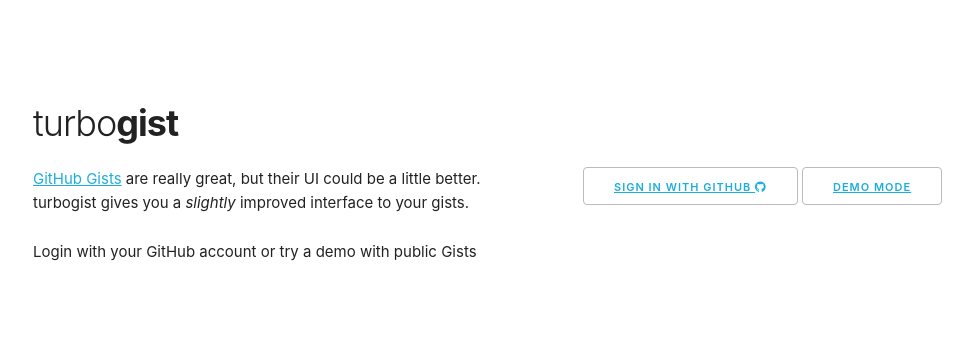
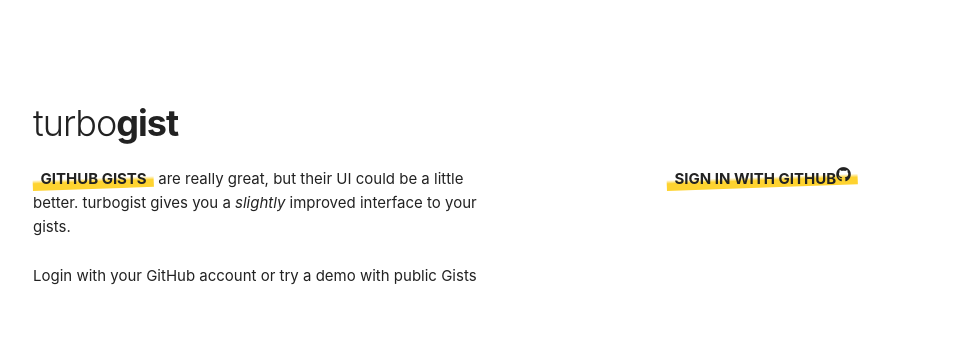
Before and after one commit to nhmood/turbogist, a website: page index.html in a window 1280 px wide. Shown: the whole page, without its empty margins (127-1100 px from the left). Drawn offline with Linux system fonts and the light colour scheme; a web font is replaced by a local one.

Commit message:
Update UI to add some styling

```diff
--- a/css/custom.css
+++ b/css/custom.css
@@ -87,3 +87,102 @@
 .created {
   font-size: 10px;
 }
+
+
+
+
+#dictionary_loading {
+  font-size: 10px;
+  animation: blinker 1s linear infinite;
+}
+
+@keyframes blinker {
+  50% {
+    opacity: 0;
+  }
+}
+
+
+
+
+
+
+a {
+  display: var(--rLinkDisplay, inline-flex) !important;
+}
+
+a[href] {
+  color: var(--rLinkColor) !important;
+  text-decoration: var(--rLinkTextDecoration, none) !important;
+}
+
+a {
+    /*
+        1. I use pixels units because others units (em, rem, vw, vh, etc) can
+        lead to the mistake of displaying a circumcised line
+    */
+
+    --uiTextUnderlinedLineHeight: var(--textUnderlinedLineHeight, 2px); /* 1 */
+    --uiTextUnderlinedLineGap: var(--textUnderlinedLineGap, .5rem);
+    --uiTextUnderlinedPaddingBottom: calc(var(--uiTextUnderlinedLineHeight) + var(--uiTextUnderlinedLineGap));
+
+    padding-bottom: var(--uiTextUnderlinedPaddingBottom) !important;
+    position: var(--textUnderlinedPosition, relative) !important;
+    z-index: var(--textUnderlinedZindex, 1) !important;
+}
+
+a::after{
+    content: "";
+    width: var(--textUnderlinedLineWidht, 100%) !important;
+    height: var(--uiTextUnderlinedLineHeight) !important;
+    background-image: var(--textUnderlinedBackgroundImage, linear-gradient(to top, var(--textUnderlinedLineColor, currentColor) 30%, rgba(0, 0, 0, 0) 45%)) !important;
+
+    position: absolute;
+    left: var(--textUnderlinedLineLeft, 0) !important;
+    bottom: var(--textUnderlinedLineBottom, 0) !important;
+    z-index: var(--textUnderlinedLineZindex, -1) !important;
+}
+
+/*
+=====
+CORE
+=====
+*/
+
+a{
+  --textUnderlinedLineHeight: 100%;
+  --textUnderlinedLineGap: 0;
+  --textUnderlinedLineColor: #fed330;
+
+  padding-left: .75rem;
+  padding-right: .75rem;
+}
+
+a::after{
+  will-change: width;
+  transition: width .1s ease-out;
+  transform: rotate(-2deg);
+  transform-origin: left bottom;
+}
+
+a:hover{
+  --textUnderlinedLineWidht: 0;
+}
+
+a:hover::after{
+  transition-duration: .15s;
+}
+
+/*
+* These styles for text decoration. The demo will be work without it
+*/
+
+a{
+  font-weight: 700;
+  text-transform: uppercase;
+}
+
+a:focus{
+  outline: 2px solid #fed330;
+  outline-offset: .5rem;
+}
--- a/index.html
+++ b/index.html
@@ -46,15 +46,14 @@
         </div>
         <div id="mode" class="one-half column">
           <p id="login_error">Something went wrong <i class="far fa-frown-open"></i>, try again</p>
-          <button>
-            <a href="https://github.com/login/oauth/authorize?client_id=116a4ae451e2451c0e0f&scope=gist,read:user">
-              Sign in with GitHub <i class="fab fa-github"></i>
-            </a>
-          </button>
+          <a href="https://github.com/login/oauth/authorize?client_id=116a4ae451e2451c0e0f&scope=gist,read:user">
+            Sign in with GitHub <i class="fab fa-github"></i></a>
 
-          <button>
+          <!-- TODO - add this later
+          <button >
             <a href="#demo">Demo Mode</a>
           </button>
+          -->
 
 
         </div>
```
